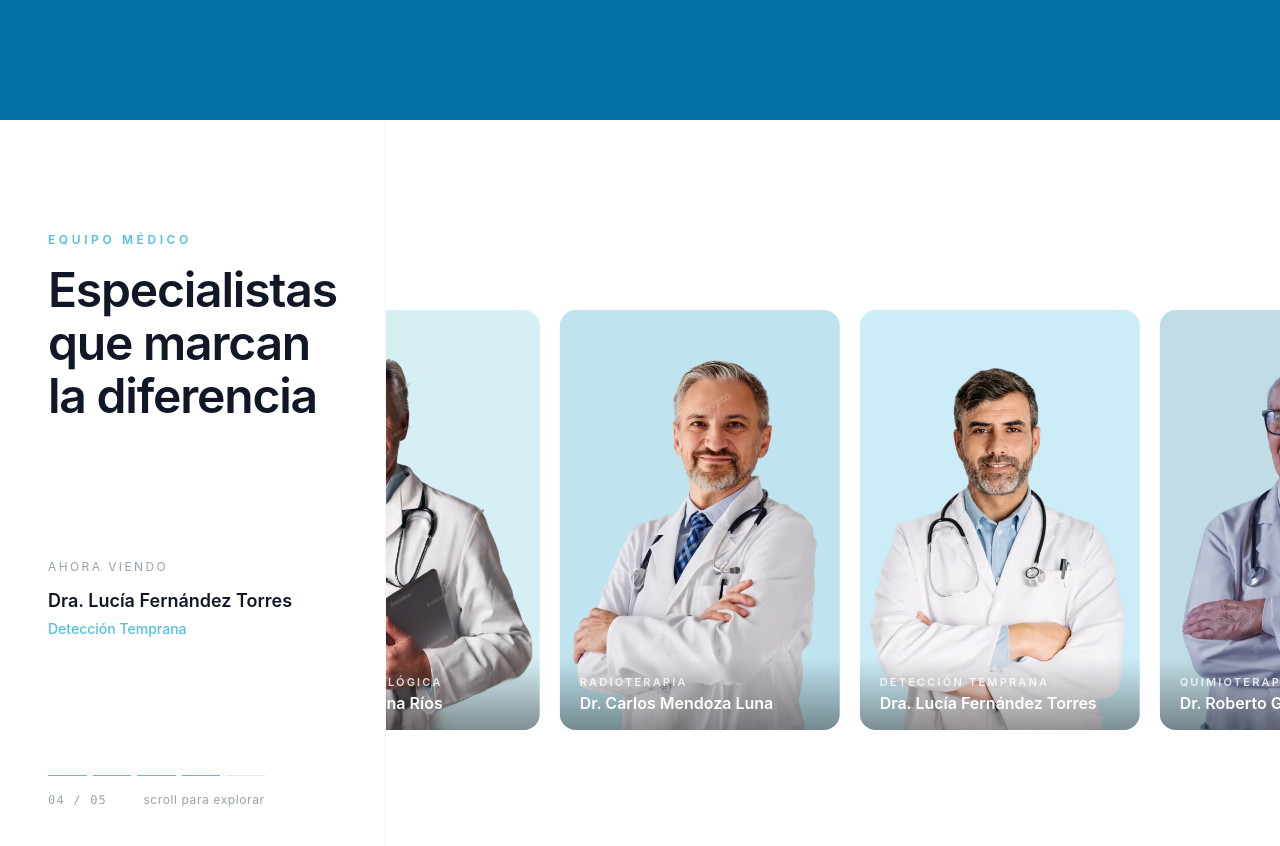
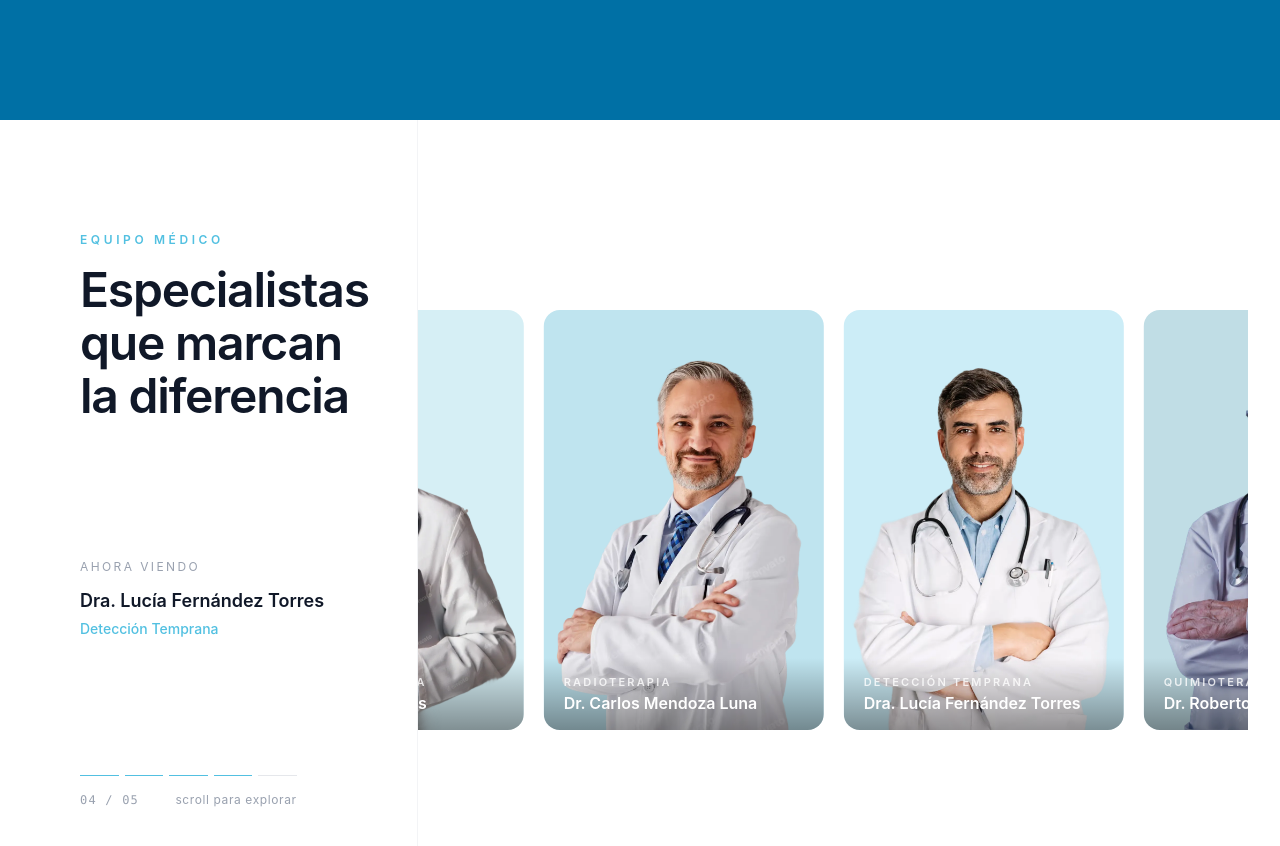
Before and after one commit to julisa-344/detecto, a React (Vite) app: page / in a window 1280 px wide. Shown: the part 5480-6326 px from the top of the page. Built offline with nearby package versions, Linux system fonts and the light colour scheme.

Commit message:
Update StaffMedico component styles for improved layout and responsiveness; adjust padding and background colors

```diff
--- a/src/components/StaffMedico.jsx
+++ b/src/components/StaffMedico.jsx
@@ -85,7 +85,7 @@ export default function StaffMedico() {
     <section className="bg-white">
       <div ref={sectionRef} className="relative h-[350vh]">
         <div className="sticky top-0 h-screen overflow-hidden">
-          <div className="h-full grid lg:grid-cols-[1fr_2.5fr]">
+          <div className="h-full max-w-7xl mx-auto px-6 lg:px-8 grid lg:grid-cols-[1fr_2.5fr]">
 
             {/* ── COLUMNA IZQUIERDA ── */}
             <div className="flex flex-col justify-between px-8 lg:px-12 py-28
@@ -139,7 +139,7 @@ export default function StaffMedico() {
             <div ref={columnRef} className="relative overflow-hidden">
               <div
                 ref={trackRef}
-                className="flex h-full items-center gap-5 px-10 py-16"
+                className="flex h-full items-center gap-5 px-8 lg:px-12 py-16"
                 style={{
                   transform: `translateX(-${translateX}px)`,
                   transition: 'transform 0.08s linear',
@@ -174,17 +174,17 @@ export default function StaffMedico() {
 
                     {/* Panel hover glass */}
                     <div className="absolute inset-0 flex flex-col justify-end
-                                    backdrop-blur-xl bg-white/15 border border-white/20
+                                    backdrop-blur-xl bg-primary-dark/70 border border-white/20
                                     translate-y-full group-hover:translate-y-0
                                     transition-transform duration-500 ease-out rounded-2xl">
                       <div className="p-6">
-                        <p className="text-xs font-semibold tracking-[0.2em] uppercase text-primary mb-2">
+                        <p className="text-xs font-semibold tracking-[0.2em] uppercase text-secondary mb-2">
                           {doctor.specialty}
                         </p>
                         <h3 className="text-xl font-semibold text-white mb-3 leading-snug">
                           {doctor.name}
                         </h3>
-                        <p className="text-sm text-white/80 leading-relaxed">
+                        <p className="text-sm text-white/85 leading-relaxed">
                           {doctor.description}
                         </p>
                       </div>
```
